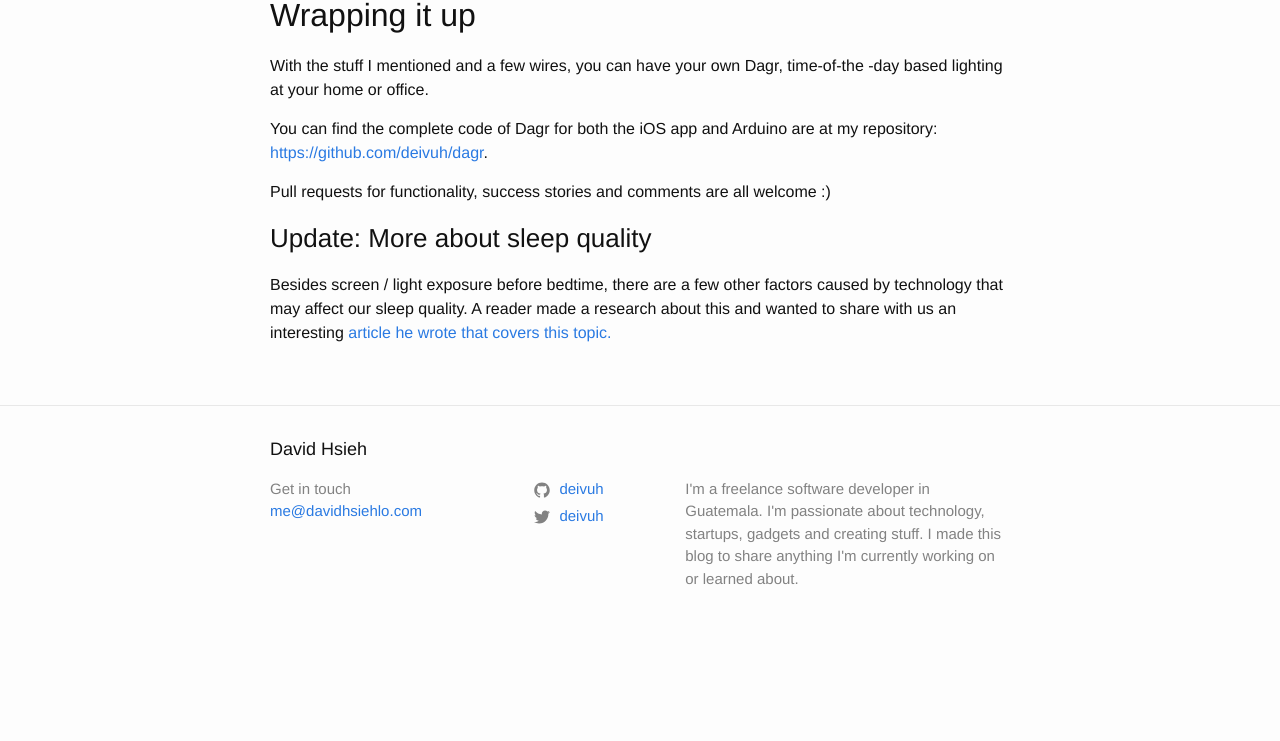
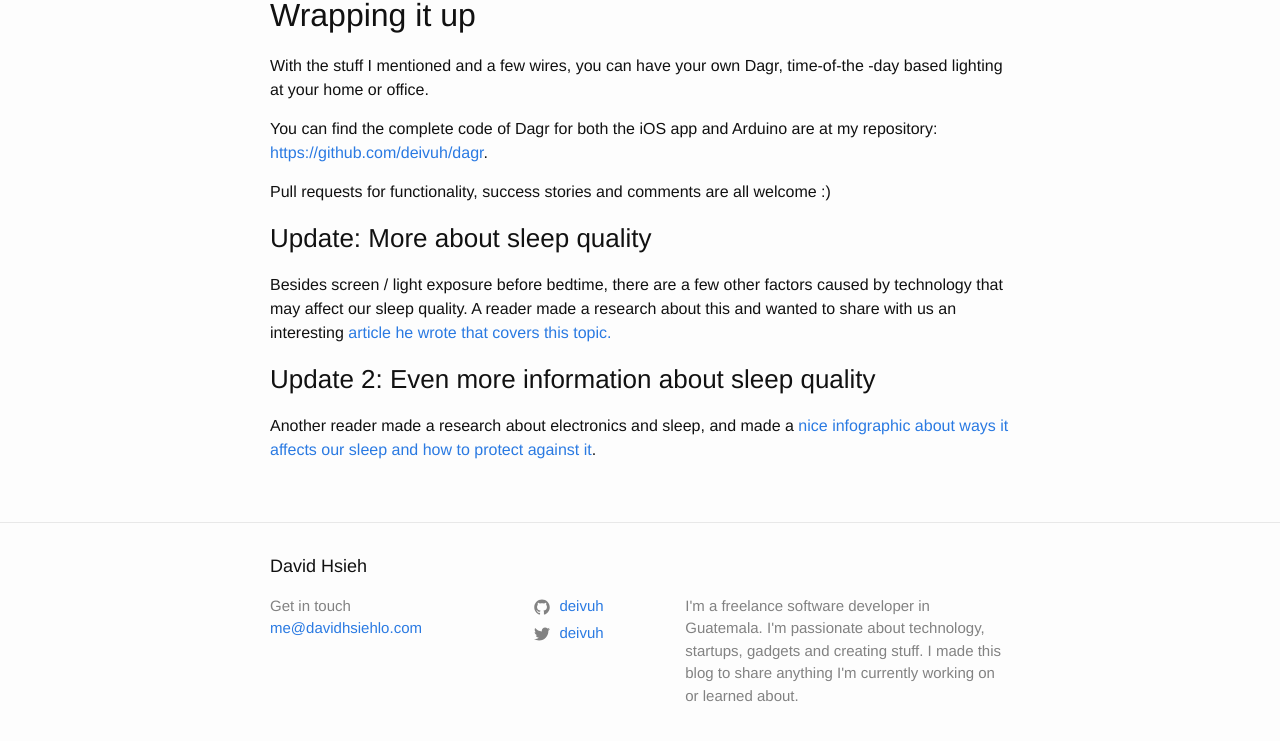
Before and after one commit to deivuh/blog, a Jekyll site: the page built from _posts/2014-03-25-dagr-a-time-of-the-day-based-led-lighting-system.markdown, in a window 1280 px wide and 900 px high, scrolled down 1735 px, cut to the strip 133-874 px from the top of the window. Built offline with Jekyll 4.4.1, drawn with Linux system fonts in a browser that asks for light colours; comment, search, counter and statistics services are not loaded; before the commit the page ends 2518 px from its top, so only the background shows below that.

Commit message:
Adds a reader's infographic link to dagrs post. Lily Parker

```diff
--- a/_posts/2014-03-25-dagr-a-time-of-the-day-based-led-lighting-system.markdown
+++ b/_posts/2014-03-25-dagr-a-time-of-the-day-based-led-lighting-system.markdown
@@ -52,3 +52,7 @@ Pull requests for functionality, success stories and comments are all welcome :)
 ### Update: More about sleep quality ###
 
 Besides screen / light exposure before bedtime, there are a few other factors caused by technology that may affect our sleep quality. A reader made a research about this and wanted to share with us an interesting [article he wrote that covers this topic.](http://www.thesleepjudge.com/different-ways-technology-affects-sleep-quality/)
+
+### Update 2: Even more information about sleep quality ###
+
+Another reader made a research about electronics and sleep, and made a [nice infographic about ways it affects our sleep and how to protect against it](https://sleepybliss.com/tips-guides/how-electronics-affect-sleep).
```
